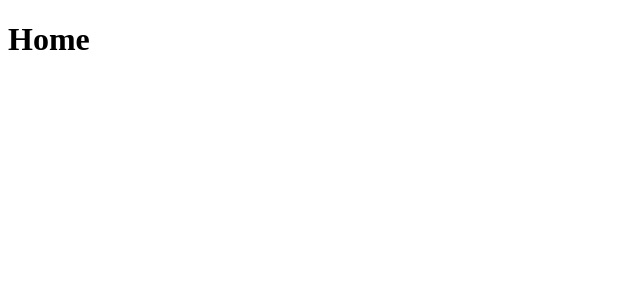
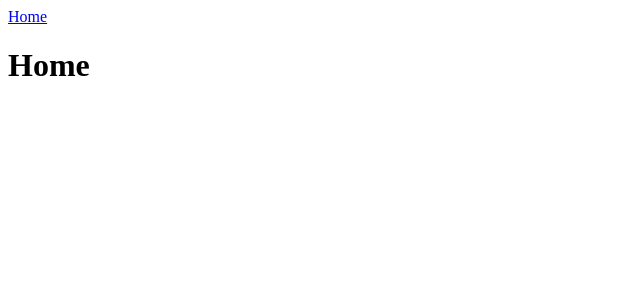
Before and after one commit to Drakx116/easy-nextjs-auth, a Next.js app in the folder app/: page / in a window 1280 px wide. Shown: the top 300 px of the page, without its empty margins (0-640 px from the left). Built offline with nearby package versions, Linux system fonts and the light colour scheme.

Commit message:
Add Header

```diff
--- /dev/null
+++ b/app/components/Header.jsx
@@ -0,0 +1,14 @@
+import React from 'react';
+import Link from "next/link";
+
+const Header = () => {
+    return(
+        <div className="header">
+            <Link href="/">
+                <a> Home </a>
+            </Link>
+        </div>
+    );
+};
+
+export default Header;
--- a/app/pages/index.jsx
+++ b/app/pages/index.jsx
@@ -1,9 +1,11 @@
 import React from 'react';
+import Header from "../components/Header";
 
 const Index = () => {
     return (
         <div className="container">
             <div className="page">
+                <Header />
                 <h1 className={"page-title"}>
                     Home
                 </h1>
```
